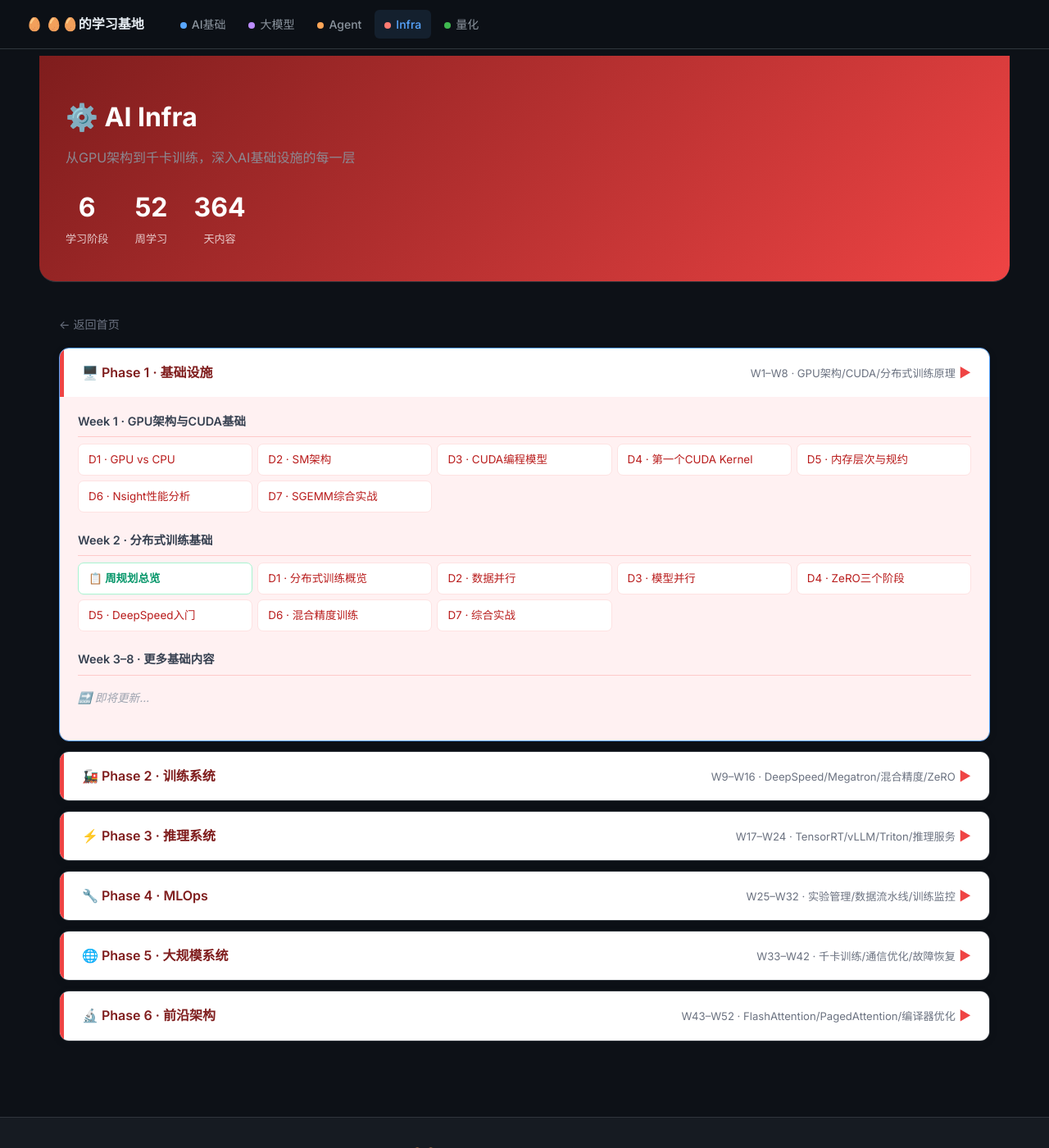
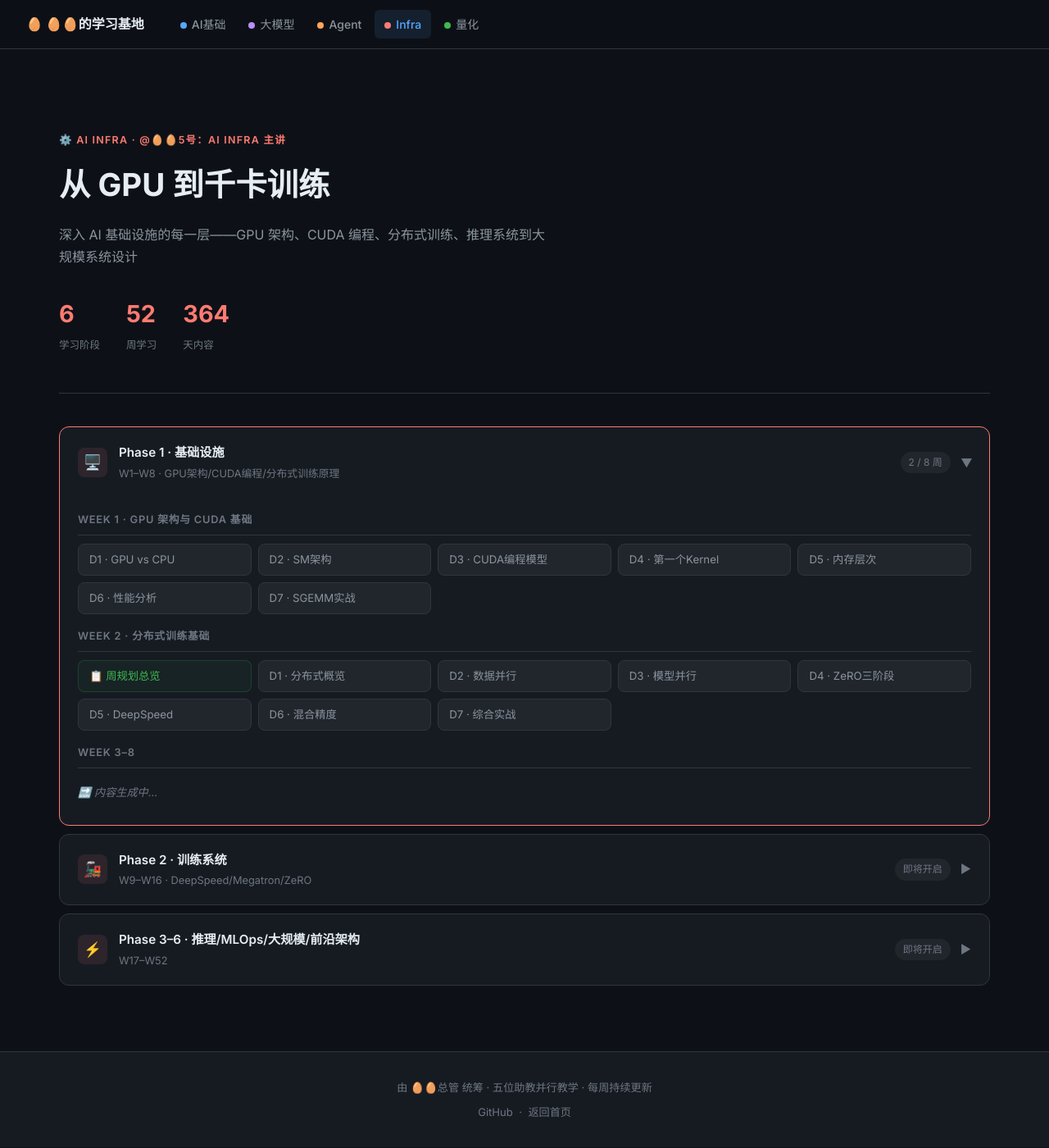
Before and after one commit to Lingbo-Huang/dandan-learn, a Jekyll site: the page built from infra/index.md, in a window 1280 px wide and 1400 px high. Shown: the whole window at 82% size. Built offline with Jekyll 4.4.1, drawn with Linux system fonts in a browser that asks for light colours.

Commit message:
Update infra/index.md

```diff
--- a/infra/index.md
+++ b/infra/index.md
@@ -1,132 +1,57 @@
 ---
 layout: default
-title: ⚙️ AI Infra
+title: AI Infra
 ---
 
-<style>
-.track-hero { background: linear-gradient(135deg, #7f1d1d, #ef4444); color: white; padding: 48px 32px 40px; margin: -32px -24px 40px; border-radius: 0 0 20px 20px; }
-.track-hero h1 { font-size: 2em; margin-bottom: 10px; }
-.track-hero p { opacity: 0.9; line-height: 1.6; }
-.track-hero .stats { display: flex; gap: 32px; margin-top: 20px; }
-.track-hero .stat { text-align: center; }
-.track-hero .stat .num { font-size: 2em; font-weight: 700; }
-.track-hero .stat .label { font-size: 0.82em; opacity: 0.75; }
-.back { margin-bottom: 16px; font-size: 0.88em; }
-.back a { color: #6b7280; text-decoration: none; }
-.phase { margin-bottom: 12px; border-radius: 12px; overflow: hidden; box-shadow: 0 2px 12px rgba(0,0,0,0.06); }
-.phase-header { display: flex; align-items: center; justify-content: space-between; padding: 16px 22px; background: white; cursor: pointer; border-left: 5px solid #ef4444; user-select: none; }
-.phase-header:hover { background: #fff1f2; }
-.phase-header .phase-title { font-weight: 600; font-size: 1em; color: #7f1d1d; }
-.phase-header .phase-meta { font-size: 0.82em; color: #6b7280; }
-.phase-header .arrow { transition: transform 0.2s; color: #ef4444; }
-.phase-body { display: none; background: #fff1f2; padding: 12px 22px 16px; }
-.phase.open .phase-body { display: block; }
-.phase.open .arrow { transform: rotate(90deg); }
-.week-section { margin-bottom: 16px; }
-.week-title { font-size: 0.9em; font-weight: 600; color: #374151; margin-bottom: 8px; padding: 6px 0; border-bottom: 1px solid #fecaca; }
-.day-links { display: grid; grid-template-columns: repeat(auto-fill, minmax(200px, 1fr)); gap: 6px; }
-.day-links a { display: block; padding: 7px 12px; background: white; border-radius: 7px; color: #b91c1c; text-decoration: none; font-size: 0.84em; border: 1px solid #fee2e2; transition: all 0.15s; }
-.day-links a:hover { background: #fee2e2; text-decoration: none; }
-.day-links a.plan { color: #059669; border-color: #a7f3d0; font-weight: 600; }
-.coming-soon { color: #9ca3af; font-size: 0.85em; font-style: italic; padding: 8px 0; }
-</style>
-
-<script>
-document.addEventListener('DOMContentLoaded', function() {
-  document.querySelectorAll('.phase-header').forEach(function(h) {
-    h.addEventListener('click', function() { h.parentElement.classList.toggle('open'); });
-  });
-  var first = document.querySelector('.phase');
-  if (first) first.classList.add('open');
-});
-</script>
-
-<div class="track-hero">
-  <h1>⚙️ AI Infra</h1>
-  <p>从GPU架构到千卡训练，深入AI基础设施的每一层</p>
-  <div class="stats">
-    <div class="stat"><div class="num">6</div><div class="label">学习阶段</div></div>
-    <div class="stat"><div class="num">52</div><div class="label">周学习</div></div>
-    <div class="stat"><div class="num">364</div><div class="label">天内容</div></div>
+<div class="track-hero c-infra">
+  <div class="eyebrow" style="color:#ff7b72">⚙️ AI Infra · @🥚🥚5号：ai infra 主讲</div>
+  <h1>从 GPU 到千卡训练</h1>
+  <p>深入 AI 基础设施的每一层——GPU 架构、CUDA 编程、分布式训练、推理系统到大规模系统设计</p>
+  <div class="track-stats">
+    <div class="track-stat"><div class="num" style="color:#ff7b72">6</div><div class="label">学习阶段</div></div>
+    <div class="track-stat"><div class="num" style="color:#ff7b72">52</div><div class="label">周学习</div></div>
+    <div class="track-stat"><div class="num" style="color:#ff7b72">364</div><div class="label">天内容</div></div>
   </div>
 </div>
 
-<p class="back"><a href="{{ '/' | relative_url }}">← 返回首页</a></p>
-
-<div class="phase">
-  <div class="phase-header">
-    <span class="phase-title">🖥️ Phase 1 · 基础设施</span>
-    <span><span class="phase-meta">W1–W8 · GPU架构/CUDA/分布式训练原理</span> <span class="arrow">▶</span></span>
-  </div>
-  <div class="phase-body">
-    <div class="week-section">
-      <div class="week-title">Week 1 · GPU架构与CUDA基础</div>
-      <div class="day-links">
-        <a href="{{ '/infra/week01/infra-w1-gpu-vs-cpu' | relative_url }}">D1 · GPU vs CPU</a>
-        <a href="{{ '/infra/week01/infra-w1-sm-architecture' | relative_url }}">D2 · SM架构</a>
-        <a href="{{ '/infra/week01/infra-w1-cuda-programming-model' | relative_url }}">D3 · CUDA编程模型</a>
-        <a href="{{ '/infra/week01/infra-w1-first-cuda-kernel' | relative_url }}">D4 · 第一个CUDA Kernel</a>
-        <a href="{{ '/infra/week01/infra-w1-memory-hierarchy-reduction' | relative_url }}">D5 · 内存层次与规约</a>
-        <a href="{{ '/infra/week01/infra-w1-nsight-profiling' | relative_url }}">D6 · Nsight性能分析</a>
-        <a href="{{ '/infra/week01/infra-w1-sgemm-week-review' | relative_url }}">D7 · SGEMM综合实战</a>
+<div class="phases c-infra">
+  <div class="phase c-infra">
+    <div class="phase-header">
+      <div class="phase-left">
+        <div class="phase-icon" style="background:rgba(255,123,114,0.1)">🖥️</div>
+        <div><div class="phase-title">Phase 1 · 基础设施</div><div class="phase-meta">W1–W8 · GPU架构/CUDA编程/分布式训练原理</div></div>
       </div>
+      <div class="phase-right"><span class="phase-progress">2 / 8 周</span><span class="phase-arrow">▶</span></div>
     </div>
-    <div class="week-section">
-      <div class="week-title">Week 2 · 分布式训练基础</div>
-      <div class="day-links">
-        <a href="{{ '/infra/week02/infra-w2-week-plan' | relative_url }}" class="plan">📋 周规划总览</a>
-        <a href="{{ '/infra/week02/infra-w2-distributed-overview' | relative_url }}">D1 · 分布式训练概览</a>
-        <a href="{{ '/infra/week02/infra-w2-data-parallelism' | relative_url }}">D2 · 数据并行</a>
-        <a href="{{ '/infra/week02/infra-w2-model-parallelism' | relative_url }}">D3 · 模型并行</a>
-        <a href="{{ '/infra/week02/infra-w2-zero-stages' | relative_url }}">D4 · ZeRO三个阶段</a>
-        <a href="{{ '/infra/week02/infra-w2-deepspeed-intro' | relative_url }}">D5 · DeepSpeed入门</a>
-        <a href="{{ '/infra/week02/infra-w2-mixed-precision' | relative_url }}">D6 · 混合精度训练</a>
-        <a href="{{ '/infra/week02/infra-w2-capstone' | relative_url }}">D7 · 综合实战</a>
+    <div class="phase-body">
+      <div class="week-block">
+        <div class="week-label">Week 1 · GPU 架构与 CUDA 基础</div>
+        <div class="day-grid">
+          <a href="{{ '/infra/week01/infra-w1-gpu-vs-cpu' | relative_url }}" class="day-link">D1 · GPU vs CPU</a>
+          <a href="{{ '/infra/week01/infra-w1-sm-architecture' | relative_url }}" class="day-link">D2 · SM架构</a>
+          <a href="{{ '/infra/week01/infra-w1-cuda-programming-model' | relative_url }}" class="day-link">D3 · CUDA编程模型</a>
+          <a href="{{ '/infra/week01/infra-w1-first-cuda-kernel' | relative_url }}" class="day-link">D4 · 第一个Kernel</a>
+          <a href="{{ '/infra/week01/infra-w1-memory-hierarchy-reduction' | relative_url }}" class="day-link">D5 · 内存层次</a>
+          <a href="{{ '/infra/week01/infra-w1-nsight-profiling' | relative_url }}" class="day-link">D6 · 性能分析</a>
+          <a href="{{ '/infra/week01/infra-w1-sgemm-week-review' | relative_url }}" class="day-link">D7 · SGEMM实战</a>
+        </div>
       </div>
-    </div>
-    <div class="week-section">
-      <div class="week-title">Week 3–8 · 更多基础内容</div>
-      <p class="coming-soon">🔜 即将更新…</p>
+      <div class="week-block">
+        <div class="week-label">Week 2 · 分布式训练基础</div>
+        <div class="day-grid">
+          <a href="{{ '/infra/week02/infra-w2-week-plan' | relative_url }}" class="day-link plan">📋 周规划总览</a>
+          <a href="{{ '/infra/week02/infra-w2-distributed-overview' | relative_url }}" class="day-link">D1 · 分布式概览</a>
+          <a href="{{ '/infra/week02/infra-w2-data-parallelism' | relative_url }}" class="day-link">D2 · 数据并行</a>
+          <a href="{{ '/infra/week02/infra-w2-model-parallelism' | relative_url }}" class="day-link">D3 · 模型并行</a>
+          <a href="{{ '/infra/week02/infra-w2-zero-stages' | relative_url }}" class="day-link">D4 · ZeRO三阶段</a>
+          <a href="{{ '/infra/week02/infra-w2-deepspeed-intro' | relative_url }}" class="day-link">D5 · DeepSpeed</a>
+          <a href="{{ '/infra/week02/infra-w2-mixed-precision' | relative_url }}" class="day-link">D6 · 混合精度</a>
+          <a href="{{ '/infra/week02/infra-w2-capstone' | relative_url }}" class="day-link">D7 · 综合实战</a>
+        </div>
+      </div>
+      <div class="week-block"><div class="week-label">Week 3–8</div><p class="coming">🔜 内容生成中…</p></div>
     </div>
   </div>
+  <div class="phase c-infra"><div class="phase-header"><div class="phase-left"><div class="phase-icon" style="background:rgba(255,123,114,0.1)">🚂</div><div><div class="phase-title">Phase 2 · 训练系统</div><div class="phase-meta">W9–W16 · DeepSpeed/Megatron/ZeRO</div></div></div><div class="phase-right"><span class="phase-progress">即将开启</span><span class="phase-arrow">▶</span></div></div><div class="phase-body"><p class="coming">🔜 即将开启…</p></div></div>
+  <div class="phase c-infra"><div class="phase-header"><div class="phase-left"><div class="phase-icon" style="background:rgba(255,123,114,0.1)">⚡</div><div><div class="phase-title">Phase 3–6 · 推理/MLOps/大规模/前沿架构</div><div class="phase-meta">W17–W52</div></div></div><div class="phase-right"><span class="phase-progress">即将开启</span><span class="phase-arrow">▶</span></div></div><div class="phase-body"><p class="coming">🔜 即将开启…</p></div></div>
 </div>
-
-<div class="phase">
-  <div class="phase-header">
-    <span class="phase-title">🚂 Phase 2 · 训练系统</span>
-    <span><span class="phase-meta">W9–W16 · DeepSpeed/Megatron/混合精度/ZeRO</span> <span class="arrow">▶</span></span>
-  </div>
-  <div class="phase-body"><p class="coming-soon">🔜 即将开启…</p></div>
-</div>
-
-<div class="phase">
-  <div class="phase-header">
-    <span class="phase-title">⚡ Phase 3 · 推理系统</span>
-    <span><span class="phase-meta">W17–W24 · TensorRT/vLLM/Triton/推理服务</span> <span class="arrow">▶</span></span>
-  </div>
-  <div class="phase-body"><p class="coming-soon">🔜 即将开启…</p></div>
-</div>
-
-<div class="phase">
-  <div class="phase-header">
-    <span class="phase-title">🔧 Phase 4 · MLOps</span>
-    <span><span class="phase-meta">W25–W32 · 实验管理/数据流水线/训练监控</span> <span class="arrow">▶</span></span>
-  </div>
-  <div class="phase-body"><p class="coming-soon">🔜 即将开启…</p></div>
-</div>
-
-<div class="phase">
-  <div class="phase-header">
-    <span class="phase-title">🌐 Phase 5 · 大规模系统</span>
-    <span><span class="phase-meta">W33–W42 · 千卡训练/通信优化/故障恢复</span> <span class="arrow">▶</span></span>
-  </div>
-  <div class="phase-body"><p class="coming-soon">🔜 即将开启…</p></div>
-</div>
-
-<div class="phase">
-  <div class="phase-header">
-    <span class="phase-title">🔬 Phase 6 · 前沿架构</span>
-    <span><span class="phase-meta">W43–W52 · FlashAttention/PagedAttention/编译器优化</span> <span class="arrow">▶</span></span>
-  </div>
-  <div class="phase-body"><p class="coming-soon">🔜 即将开启…</p></div>
-</div>
```
